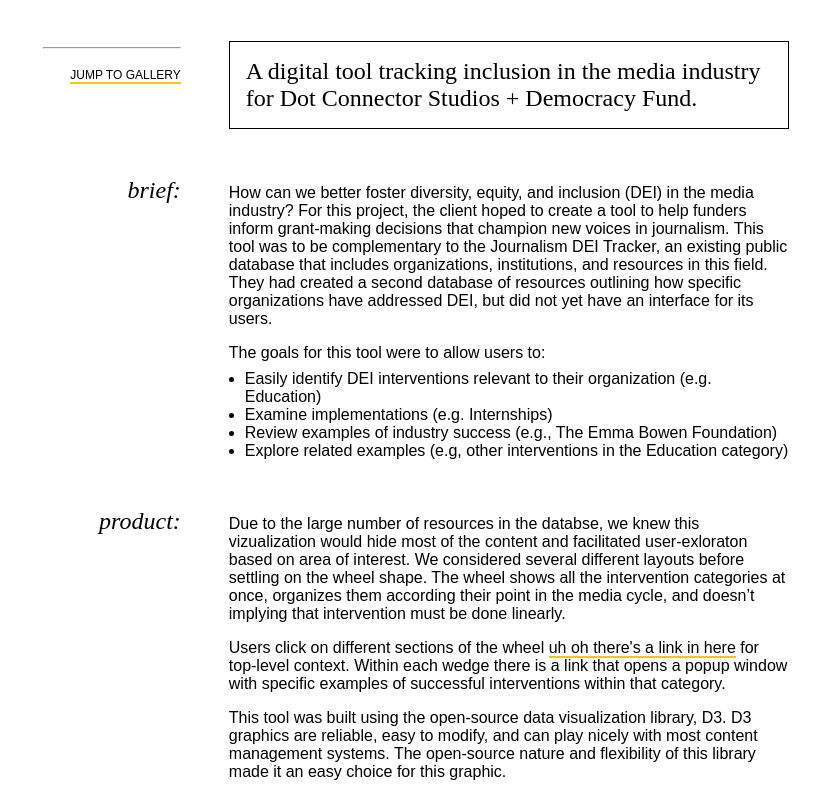
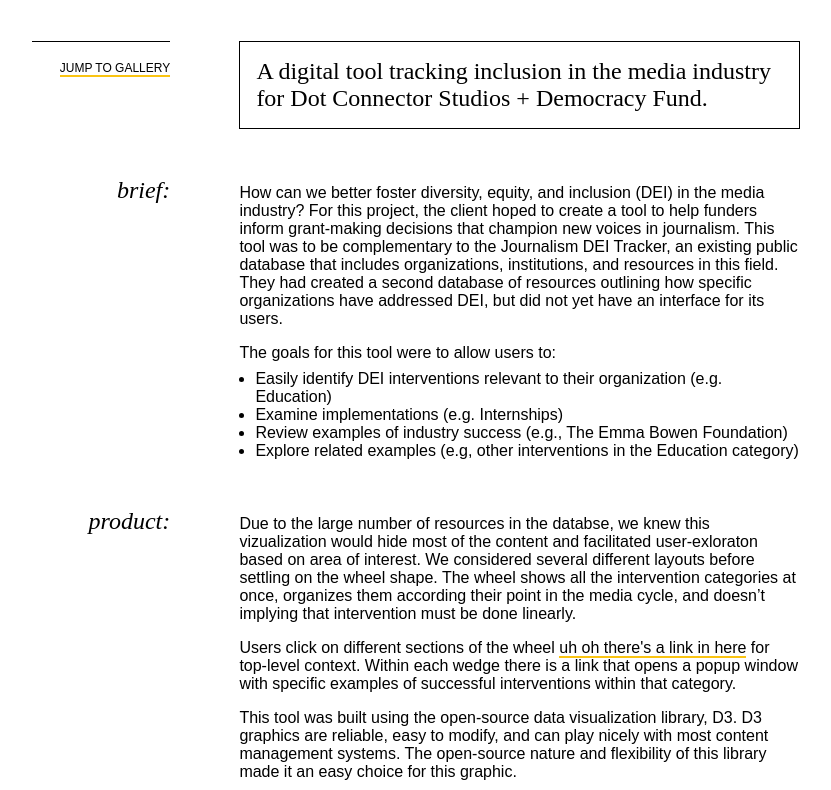
Before and after one commit to teenyrobots/20-joycerice-work, a plain HTML site: page template.html in a window 1280 px wide. Shown: the part 564-1354 px from the top of the page, without its empty margins (224-1055 px from the left). Drawn offline with Linux system fonts and the light colour scheme; a web font is replaced by a local one.

Commit message:
develops template.html and associated css

```diff
--- a/styles.css
+++ b/styles.css
@@ -341,6 +341,7 @@ a.workTile:hover span.yellowUnderline {
     margin: 0 0 1rem auto;
     padding-top: 0;
     width: 100%;
+    border-top: 1px solid black;
 }
 
 .projectContent h2 {
@@ -360,7 +361,12 @@ a.workTile:hover span.yellowUnderline {
     gap: 3rem 3rem;
     margin: 3rem auto;
     align-items: baseline;
-    justify-content: center;
+    justify-content: space-between;
+}
+
+.jumpToGallery {
+    border-top: 1px solid black;
+    padding-top: 1rem;
 }
 
 .subtitle h2 {
--- a/template.html
+++ b/template.html
@@ -28,9 +28,8 @@
             <div class="projectContent">
                 <h1>Diversity, Equity, and Inclusion Solutions&nbsp;Wheel</h1>
                 <div class="grid">
-                    <div class="right-item">
-                        <hr>
-                        <a href="#gallery" class="button-link">jump to gallery</a>
+                    <div class="right-item jumpToGallery" style="align-self: start;">
+                        <a href="#gallery" class="button-link" >jump to gallery</a>
                     </div>
                     <div class="subtitle">
                         <h2 class="subt-detail">A digital tool tracking inclusion in the media industry for Dot Connector Studios + Democracy Fund.</h2>
```
